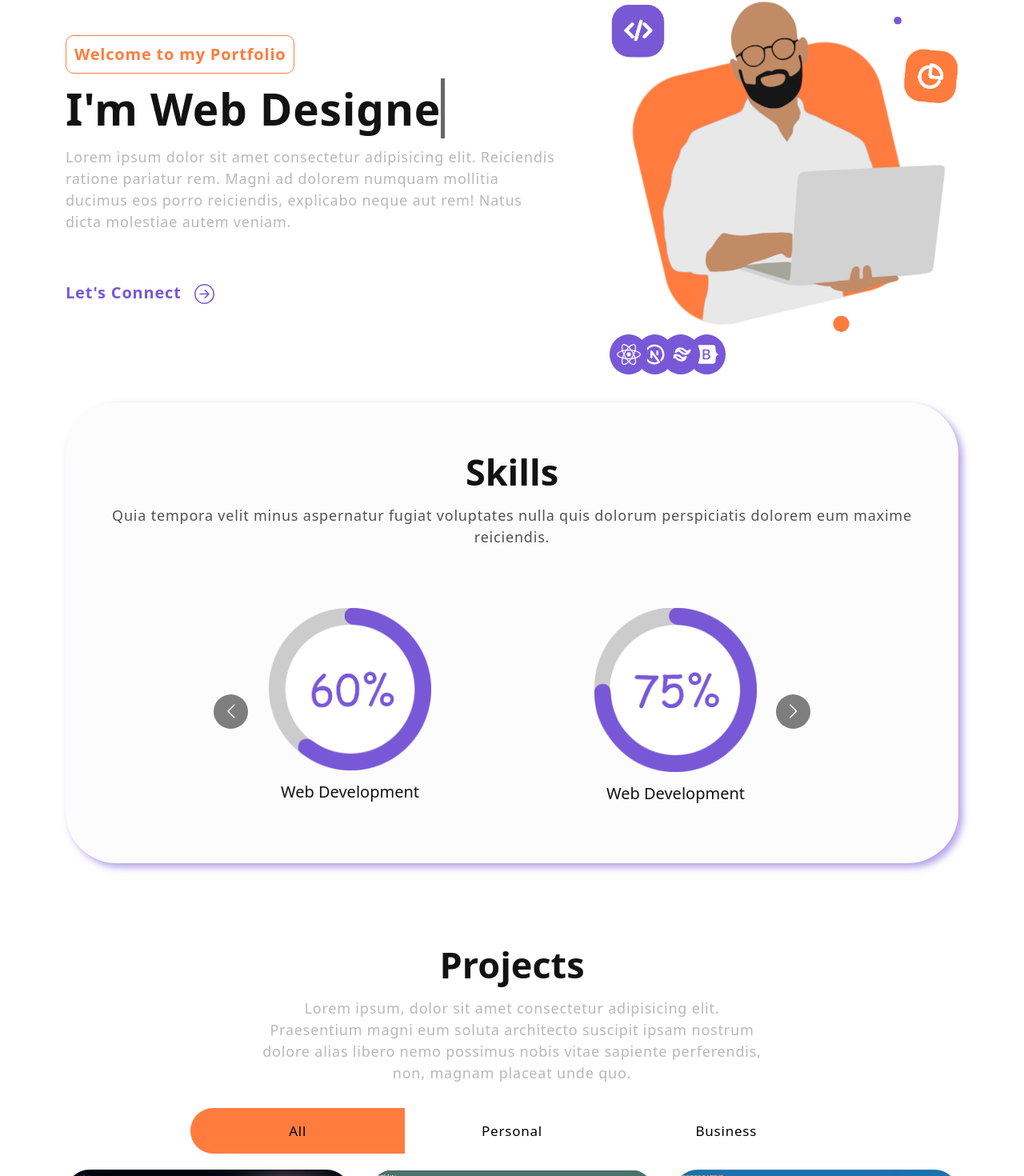
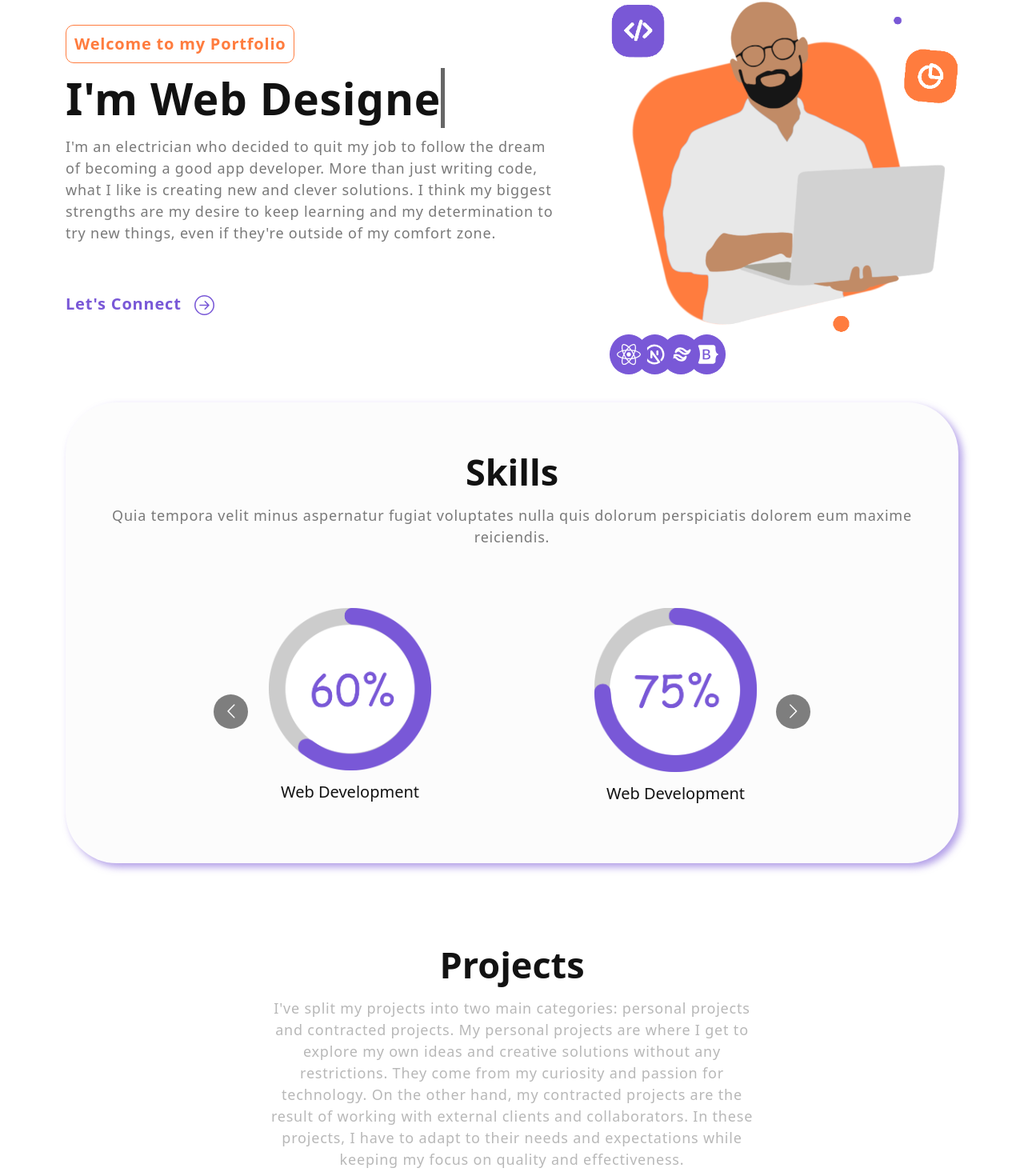
Before and after one commit to jorgeProgramaEn5/mi-portafolio, a React (Create React App) app: page / in a window 1280 px wide. Shown: the part 213-1683 px from the top of the page at 80% size. Built offline with nearby package versions, Linux system fonts and the light colour scheme.

Commit message:
add text

```diff
--- a/src/Components/Banner.jsx
+++ b/src/Components/Banner.jsx
@@ -59,10 +59,10 @@ const Banner = ()=>{
             <span className='tagline'>Welcome to my Portfolio</span>
             <h1 className='text-rotate'>{`I'm `}<span className='wrap'>{text}</span></h1>
             <p className='p-text'>
-              Lorem ipsum dolor sit amet consectetur adipisicing elit. Reiciendis
-              ratione pariatur rem. Magni ad dolorem numquam mollitia ducimus eos
-              porro reiciendis, explicabo neque aut rem! Natus dicta molestiae
-              autem veniam.
+              I'm an electrician who decided to quit my job to follow the dream of becoming a good
+              app developer. More than just writing code, what I like is creating new and clever
+              solutions. I think my biggest strengths are my desire to keep learning and my determination
+              to try new things, even if they're outside of my comfort zone.
             </p>
             <button className='btn-connect'><span><a href='#contact'>Let's Connect</a> <BsArrowRightCircle size={25} /></span></button>
           </Col>
--- a/src/Components/Projects.jsx
+++ b/src/Components/Projects.jsx
@@ -15,9 +15,11 @@ function Projects() {
             <Row>
                 <Col>
                     <h2>Projects</h2>
-                    <p>Lorem ipsum, dolor sit amet consectetur adipisicing elit. Praesentium magni eum soluta
-                        architecto suscipit ipsam nostrum dolore alias libero nemo possimus nobis vitae sapiente
-                        perferendis, non, magnam placeat unde quo.
+                    <p>
+                        I've split my projects into two main categories: personal projects and contracted projects. My personal projects are where I get to explore
+                        my own ideas and creative solutions without any restrictions. They come from my curiosity and passion for technology. On the other hand, my
+                        contracted projects are the result of working with external clients and collaborators. In these projects, I have to adapt to their needs and
+                        expectations while keeping my focus on quality and effectiveness.
                     </p>
                     <TabContainer id="project-tabs" defaultActiveKey="first">
                         <Nav variant="pills" className='nav-pills justify-content-center aling-items-center'>
@@ -28,7 +30,7 @@ function Projects() {
                                 <Nav.Link eventKey="second"><BiMoneyWithdraw className='icons-hidden' size={25}/><span className='span-hidden'>Personal</span></Nav.Link>
                             </Nav.Item>
                             <Nav.Item>
-                                <Nav.Link eventKey="third"><BiBriefcaseAlt2 className='icons-hidden' size={25}/><span className='span-hidden'>Business</span></Nav.Link>
+                                <Nav.Link eventKey="third"><BiBriefcaseAlt2 className='icons-hidden' size={25}/><span className='span-hidden'>Contracting</span></Nav.Link>
                             </Nav.Item>
                         </Nav>
                         <TabContent >
--- a/src/Style/Banner.css
+++ b/src/Style/Banner.css
@@ -36,7 +36,7 @@
   }
 
   .banner .p-text {
-	color: #B8B8B8;
+	color: #797979;
 	font-size: 18px;
 	letter-spacing: 0.8px;
 	line-height: 1.5em;
--- a/src/Style/Skills.css
+++ b/src/Style/Skills.css
@@ -19,7 +19,7 @@
 }
 
 .skill p {
-    color: #515151;
+    color: #797979;
     font-size: 18px;
     letter-spacing: 0.8px;
     line-height: 1.5em;
```
